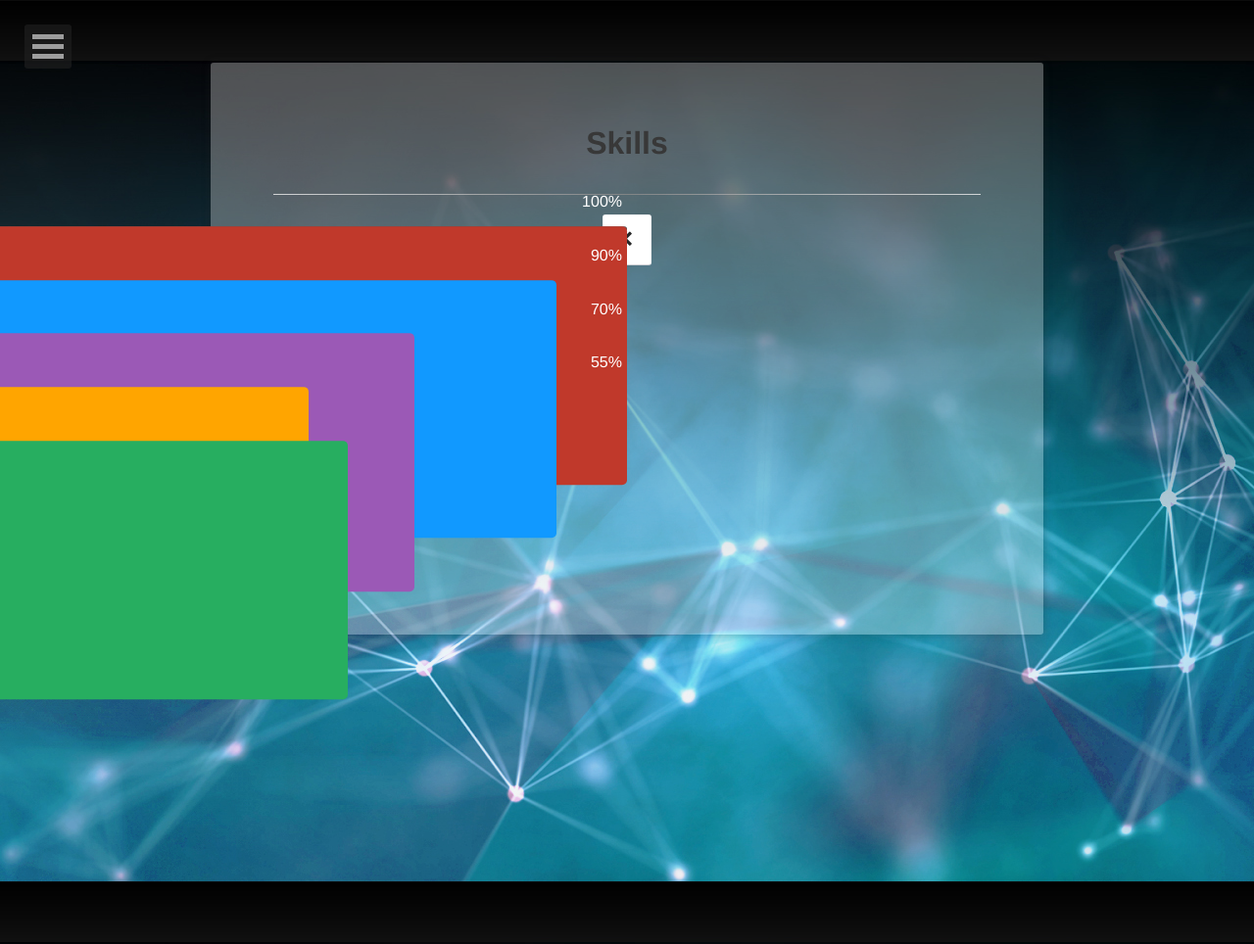
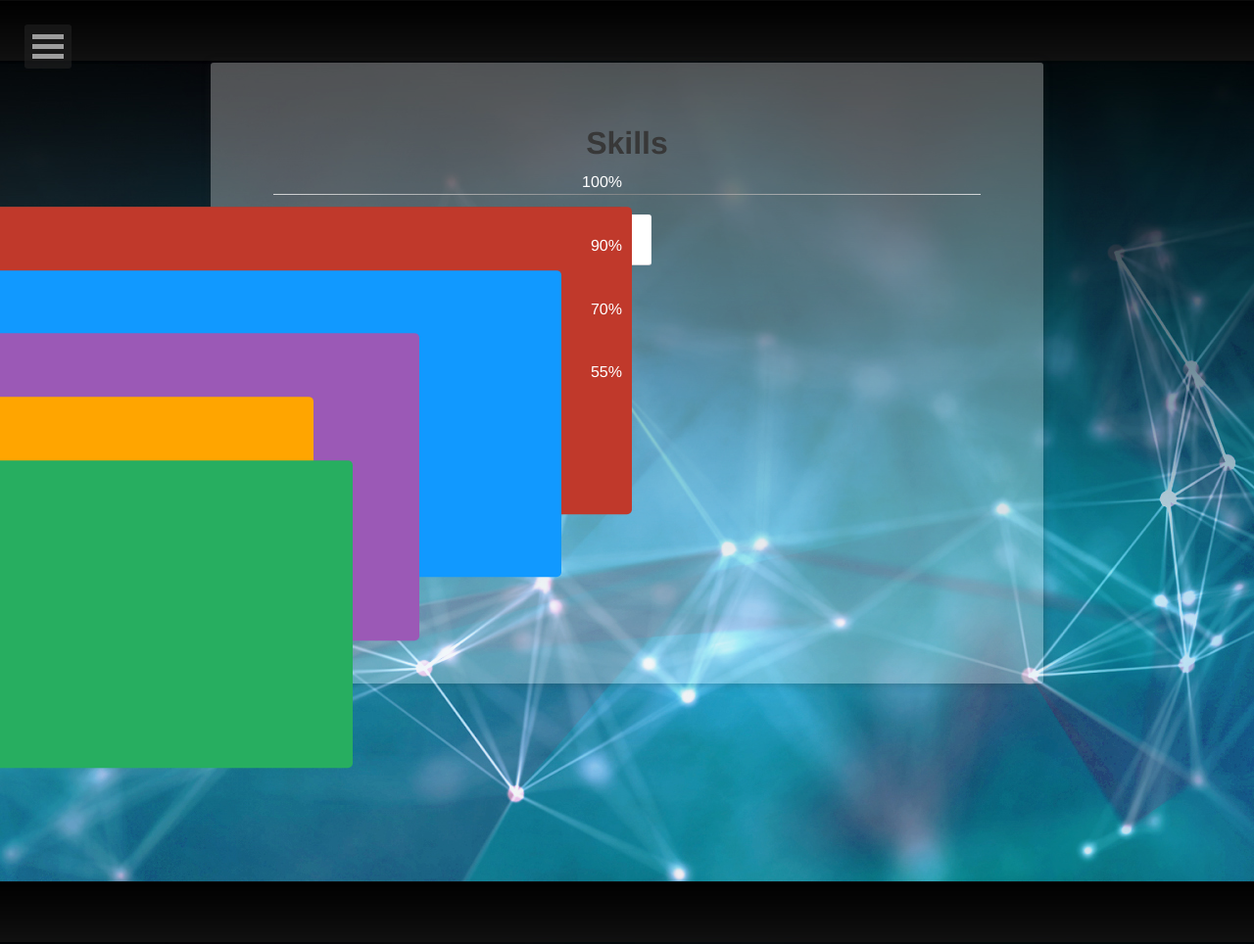
Before and after one commit to nalinraut/nalinraut.github.io, a Jekyll site: the page built from skills/index.md, in a window 1280 px wide. Shown: the whole page at 98% size. Built offline with Jekyll 4.4.1, drawn with Linux system fonts in a browser that asks for light colours.

Commit message:
Added progress bar

```diff
--- a/_sass/progress.scss
+++ b/_sass/progress.scss
@@ -40,7 +40,7 @@
 // }
 
 .skills-bar-container{
-  //position: relative;
+  position: relative;
   //width: 40%;
   //min-width: 300px;
   //top: 50%;
@@ -52,7 +52,7 @@
   li{
     //position: relative;
     //width: 100%;
-    //padding: $li-padding;
+    padding: $li-padding;
     margin-bottom: 10px;
 
     .progressbar-title{
```
